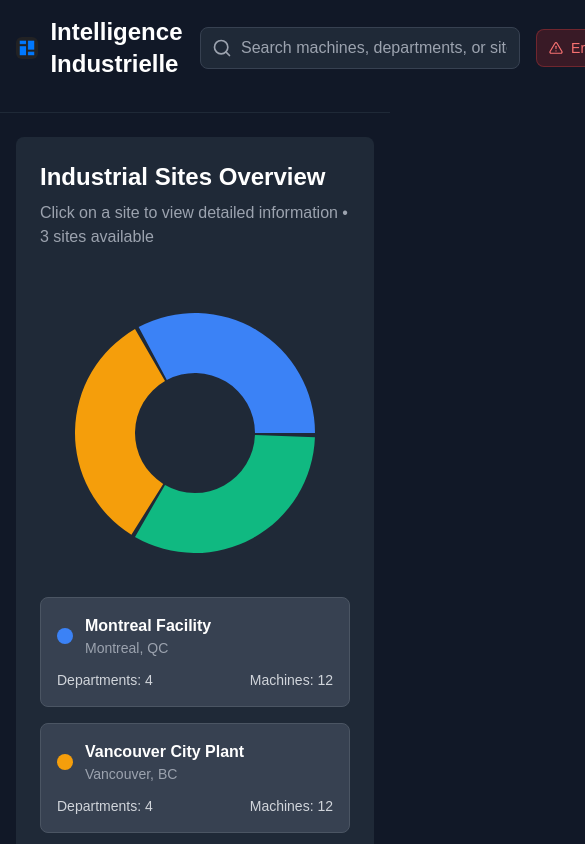
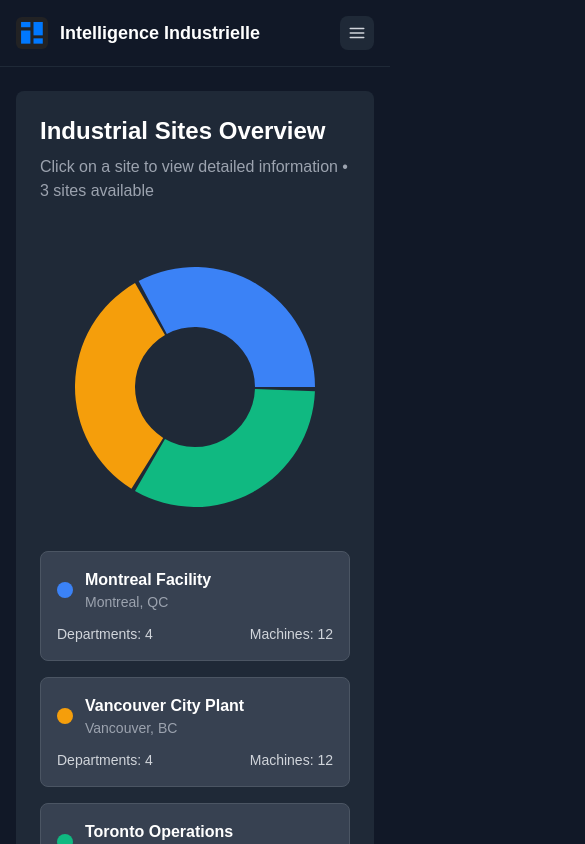
Before and after one commit to Sujith013/Intelligence-Industrielle-Hackathon, a React (Create React App) app: page / in a window 390 px wide. Shown: the top 844 px of the page, 585 px wide, since content can reach past the window. Built offline with nearby package versions, Linux system fonts and the light colour scheme.

Commit message:
added side bar for smaller devices and changed the designs for the sorting controls and search bar. fixes #2

```diff
--- a/src/components/FilterPanel.tsx
+++ b/src/components/FilterPanel.tsx
@@ -43,7 +43,6 @@ const FilterPanel: React.FC = () => {
       </div>
 
       <div className="grid grid-cols-1 md:grid-cols-2 lg:grid-cols-4 gap-4">
-        {/* Site Location Filter */}
         <div>
           <label className="block text-sm font-medium text-gray-300 mb-1">
             Site Location
@@ -60,7 +59,6 @@ const FilterPanel: React.FC = () => {
           </select>
         </div>
 
-        {/* Department Type Filter */}
         <div>
           <label className="block text-sm font-medium text-gray-300 mb-1">
             Department
@@ -77,7 +75,6 @@ const FilterPanel: React.FC = () => {
           </select>
         </div>
 
-        {/* Machine Status Filter */}
         <div>
           <label className="block text-sm font-medium text-gray-300 mb-1">
             Machine Status
@@ -96,7 +93,6 @@ const FilterPanel: React.FC = () => {
           </select>
         </div>
 
-        {/* Machine Type Filter */}
         <div>
           <label className="block text-sm font-medium text-gray-300 mb-1">
             Machine Type
@@ -114,7 +110,6 @@ const FilterPanel: React.FC = () => {
         </div>
       </div>
 
-      {/* Threshold Filters */}
       <div className="grid grid-cols-1 md:grid-cols-2 gap-4">
         <div>
           <label className="block text-sm font-medium text-gray-300 mb-1">
--- a/src/components/SearchBar.tsx
+++ b/src/components/SearchBar.tsx
@@ -4,7 +4,11 @@ import { useAppContext } from '../context/AppContext';
 
 const Search = FiSearch as React.ComponentType<React.SVGProps<SVGSVGElement>>;
 
-const SearchBar: React.FC = () => {
+interface SearchBarProps {
+  placeHolder?: string;
+}
+
+const SearchBar: React.FC<SearchBarProps> = ({ placeHolder }) => {
 
   const { filters, setFilters } = useAppContext();
 
@@ -22,15 +26,15 @@ const SearchBar: React.FC = () => {
       </div>
       <input
         type="text"
-        placeholder="Search machines, departments, or sites..."
+        placeholder={placeHolder==="sm"?"Search...":"Search machines, departments, or sites..."}
         value={filters.searchQuery}
         onChange={handleSearchChange}
-        className="
-          block w-80 pl-10 pr-3 py-2 border border-gray-700
+        className={`
+          block ${placeHolder==="sm"?'w-70':'w-80'} pl-10 pr-3 py-2 border border-gray-700
           rounded-lg bg-gray-800 text-white placeholder-gray-400
           focus:outline-none focus:ring-2 focus:ring-blue-500
           focus:border-transparent transition-colors duration-200
-        "
+        `}
       />
     </div>
   );
--- a/src/components/SortingControls.tsx
+++ b/src/components/SortingControls.tsx
@@ -5,7 +5,11 @@ import { useAppContext } from '../context/AppContext';
 const Download = FiDownload as React.ComponentType<React.SVGProps<SVGSVGElement>>;
 const ArrowUp = FiArrowUp as React.ComponentType<React.SVGProps<SVGSVGElement>>;
 
-const SortingControls: React.FC = () => {
+interface SortingControlsProps {
+  screenSize?: 'sm' | 'lg';
+}
+
+const SortingControls: React.FC<SortingControlsProps> = ({ screenSize }) => {
   const { sorting, setSorting, data } = useAppContext();
 
   const handleSort = (field: string, type: 'department' | 'machine' | 'team') => {
@@ -35,7 +39,6 @@ const SortingControls: React.FC = () => {
   };
 
   const exportToCSV = () => {
-    // Flatten data for CSV export
     const csvData: any[] = [];
 
     data.sites.forEach(site => {
@@ -76,8 +79,7 @@ const SortingControls: React.FC = () => {
   };
 
   return (
-    <div className="flex items-center space-x-4">
-      {/* Sorting Controls */}
+    <div className={`${screenSize==='lg'?'flex flex-row':'flex flex-col space-y-4'} items-center space-x-4`}>
       <div className="flex items-center space-x-2">
         <ArrowUp className="text-gray-400" />
         <select
@@ -95,7 +97,6 @@ const SortingControls: React.FC = () => {
         </select>
       </div>
 
-      {/* Export Controls */}
       <div className="flex items-center space-x-2">
         <button
           onClick={exportToJSON}
--- a/src/components/TopBar.tsx
+++ b/src/components/TopBar.tsx
@@ -1,5 +1,5 @@
-import React, {useState} from 'react';
-import {FiFilter, FiBarChart2, FiAlertTriangle } from 'react-icons/fi';
+import React, { useState } from 'react';
+import { FiFilter, FiBarChart2, FiAlertTriangle, FiMenu, FiX } from 'react-icons/fi';
 import { useAppContext } from '../context/AppContext';
 import SearchBar from './SearchBar';
 import FilterPanel from './FilterPanel';
@@ -9,6 +9,8 @@ import logo from '../logo.png';
 const BarChart2 = FiBarChart2 as React.ComponentType<React.SVGProps<SVGSVGElement>>;
 const AlertTriangle = FiAlertTriangle as React.ComponentType<React.SVGProps<SVGSVGElement>>;
 const Filter = FiFilter as React.ComponentType<React.SVGProps<SVGSVGElement>>;
+const Menu = FiMenu as React.ComponentType<React.SVGProps<SVGSVGElement>>;
+const X = FiX as React.ComponentType<React.SVGProps<SVGSVGElement>>;
 
 interface TopBarProps {
   onShowComparison?: () => void;
@@ -18,14 +20,18 @@ interface TopBarProps {
 const TopBar: React.FC<TopBarProps> = ({ onShowComparison, onShowErrors }) => {
   const { resetSelection } = useAppContext();
   const [showFilters, setShowFilters] = useState(false);
+  const [isSidebarOpen, setIsSidebarOpen] = useState(false);
 
   return (
-    <div className="bg-gray-900 border-b border-gray-800 p-4">
+    <>
+      {/* Top Bar for larger screens */}
+      <div className="hidden lg:block bg-gray-900 border-b border-gray-800 p-4">
         <div className="max-w-7xl mx-auto">
           <div className="flex items-center justify-between mb-4">
             <div
               className="flex items-center space-x-3 cursor-pointer"
-            onClick={resetSelection} >
+              onClick={resetSelection}
+            >
               <div className="w-10 h-10 rounded-lg flex items-center justify-center">
                 <img src={logo} alt="Logo" className="text-white text-xl rounded-md" />
               </div>
@@ -35,7 +41,7 @@ const TopBar: React.FC<TopBarProps> = ({ onShowComparison, onShowErrors }) => {
             </div>
 
             <div className="flex items-center space-x-4">
-            <SearchBar />
+              <SearchBar placeHolder='lg'/>
 
               {onShowErrors && (
                 <button
@@ -57,7 +63,7 @@ const TopBar: React.FC<TopBarProps> = ({ onShowComparison, onShowErrors }) => {
                 </button>
               )}
 
-            <SortingControls />
+              <SortingControls screenSize='lg'/>
 
               <button
                 onClick={() => setShowFilters(!showFilters)}
@@ -76,11 +82,124 @@ const TopBar: React.FC<TopBarProps> = ({ onShowComparison, onShowErrors }) => {
 
           <div
             className={`transition-all duration-300 ease-in-out overflow-hidden
-        ${showFilters ? "mt-4 bg-gray-800 rounded-lg p-10 max-h-[500px] opacity-100 scale-100" : "max-h-0 opacity-0 scale-95"}`}>
+            ${showFilters ? "mt-4 bg-gray-800 rounded-lg p-10 max-h-[500px] opacity-100 scale-100" : "max-h-0 opacity-0 scale-95"}`}
+          >
             <FilterPanel />
           </div>
         </div>
       </div>
+
+      {/* Top Bar for smaller screens */}
+      <div className="lg:hidden bg-gray-900 border-b border-gray-800 p-4">
+        <div className="flex items-center justify-between">
+          <div
+            className="flex items-center space-x-3 cursor-pointer"
+            onClick={resetSelection}
+          >
+            <div className="w-8 h-8 rounded-lg flex items-center justify-center">
+              <img src={logo} alt="Logo" className="text-white rounded-md" />
+            </div>
+            <div>
+              <h1 className="text-lg font-bold text-white">Intelligence Industrielle</h1>
+            </div>
+          </div>
+
+          <button
+            onClick={() => setIsSidebarOpen(true)}
+            className="p-2 bg-gray-800 text-gray-300 hover:bg-gray-700 rounded-lg transition-colors duration-200"
+          >
+            <Menu className="text-lg" />
+          </button>
+        </div>
+      </div>
+
+      {isSidebarOpen && (
+        <div className="lg:hidden fixed inset-0 bg-black bg-opacity-50 z-50" onClick={() => setIsSidebarOpen(false)}>
+          <div
+            className="fixed top-0 right-0 h-full w-80 max-w-[85vw] bg-gray-900 transform transition-transform duration-300 ease-in-out shadow-xl"
+            onClick={(e) => e.stopPropagation()}
+          >
+            {/* Sidebar */}
+            <div className="flex items-center justify-between p-4 border-b border-gray-800">
+              <h2 className="text-lg font-semibold text-white">Menu</h2>
+              <button
+                onClick={() => setIsSidebarOpen(false)}
+                className="p-2 text-gray-400 hover:text-white transition-colors"
+              >
+                <X className="text-lg" />
+              </button>
+            </div>
+
+            <div className="p-4 space-y-6 overflow-y-auto h-full pb-20">
+              <div className="space-y-2">
+                <label className="block text-sm font-medium text-gray-300">Search</label>
+                <SearchBar placeHolder='sm'/>
+              </div>
+
+              <div className="space-y-3">
+                <h3 className="text-sm font-medium text-gray-300">Actions</h3>
+
+                {onShowErrors && (
+                  <button
+                    onClick={() => {
+                      onShowErrors();
+                      setIsSidebarOpen(false);
+                    }}
+                    className="w-full flex items-center space-x-3 px-4 py-3 bg-red-600/20 border border-red-500/30 text-red-400 rounded-lg hover:bg-red-600/30 transition-colors duration-200"
+                  >
+                    <AlertTriangle className="text-sm" />
+                    <span className="text-sm">View Errors</span>
+                  </button>
+                )}
+
+                {onShowComparison && (
+                  <button
+                    onClick={() => {
+                      onShowComparison();
+                      setIsSidebarOpen(false);
+                    }}
+                    className="w-full flex items-center space-x-3 px-4 py-3 bg-purple-600/20 border border-purple-500/30 text-purple-400 rounded-lg hover:bg-purple-600/30 transition-colors duration-200"
+                  >
+                    <BarChart2 className="text-sm" />
+                    <span className="text-sm">Compare Sites</span>
+                  </button>
+                )}
+
+                <button
+                  onClick={() => setShowFilters(!showFilters)}
+                  className={`
+                    w-full flex items-center space-x-3 px-4 py-3 rounded-lg transition-colors duration-200 border
+                    ${showFilters
+                      ? 'bg-blue-600/20 border-blue-500/30 text-blue-400'
+                      : 'bg-gray-800 border-gray-700 text-gray-300 hover:bg-gray-700'
+                    }
+                  `}
+                >
+                  <Filter className="text-sm" />
+                  <span className="text-sm">Filters</span>
+                </button>
+              </div>
+
+              <div className="space-y-3">
+                <h3 className="text-sm font-medium text-gray-300">Export & Sort</h3>
+                <div className="space-y-2">
+                  <SortingControls screenSize='sm'/>
+                </div>
+              </div>
+
+              {showFilters && (
+                <div className="space-y-3">
+                  <h3 className="text-sm font-medium text-gray-300">Filters</h3>
+                  <div className="bg-gray-800 rounded-lg p-4">
+                    <FilterPanel />
+                  </div>
+                </div>
+              )}
+            </div>
+          </div>
+        </div>
+      )}
+    </>
   );
 };
 
```
Also changed, not shown: src/components/ComparisonView.tsx (+0 -9 lines), src/components/DepartmentCards.tsx (+2 -9 lines), src/components/MachineList.tsx (+1 -13 lines). Lines whose indentation alone changed are shown as unchanged.
